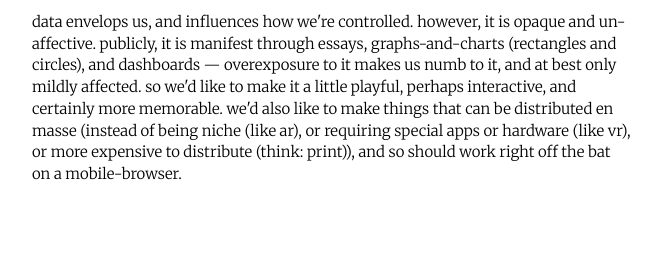
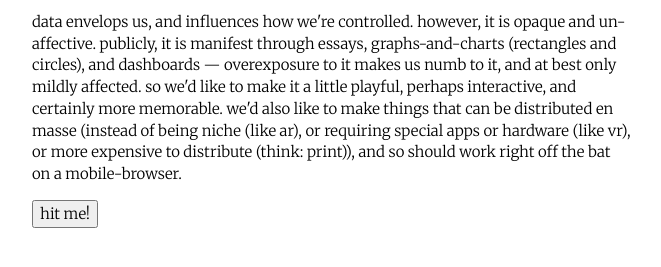
Before and after one commit to slow-studio/23-playful-data-js, a plain HTML site: page index.html in a window 1280 px wide. Shown: the part 59-326 px from the top of the page, without its empty margins (308-969 px from the left). Drawn offline with Linux system fonts and the light colour scheme.

Commit message:
add button. make it count clicks.

```diff
--- a/index.html
+++ b/index.html
@@ -18,9 +18,12 @@
             </div><!-- end: #header -->
 
             <div id="content">
+                <p>
                 <!-- start: placeholder text-->
                 data envelops us, and influences how we're controlled. however, it is opaque and un-affective. publicly, it is manifest through essays, graphs-and-charts (rectangles and circles), and dashboards — overexposure to it makes us numb to it, and at best only mildly affected. so we'd like to make it a little playful, perhaps interactive, and certainly more memorable. we'd also like to make things that can be distributed en masse (instead of being niche (like ar), or requiring special apps or hardware (like vr), or more expensive to distribute (think: print)), and so should work right off the bat on a mobile-browser.
                 <!-- end: placeholder text-->
+                </p>
+                <button onclick="counter(this)">hit me!</button>
             </div><!-- end: #content -->
 
             <div id="footer"></div><!-- end: #footer -->
--- a/scripts/script.js
+++ b/scripts/script.js
@@ -1 +1,4 @@
-/* placeholder javascript file */
+let count = 0;
+function counter(e) {
+    e.innerHTML = "clicked " + ++count + " times" ;
+}
```
